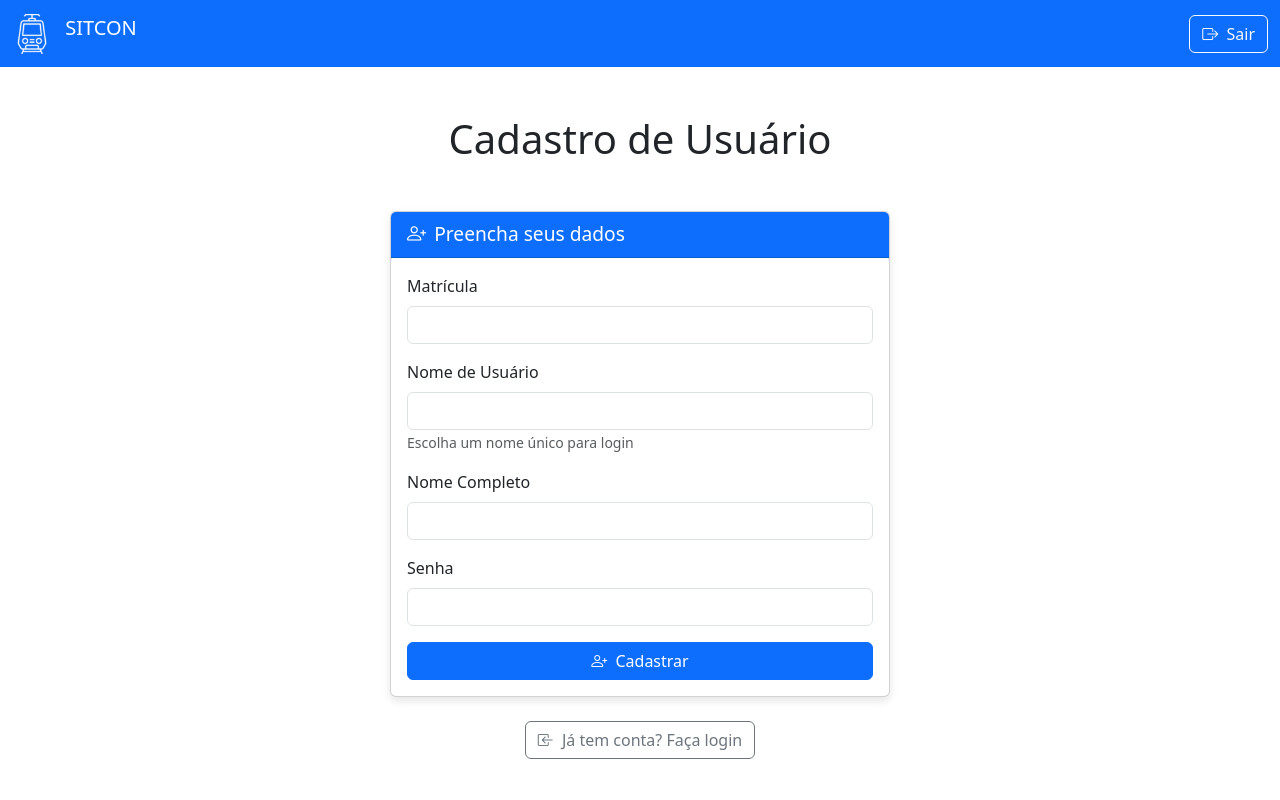
After one commit to raonim/sitcon_v2.1, a Flask app: page /cadastro in a window 1280 px wide. The commit adds this page. Run offline with Flask 3, Linux system fonts and the light colour scheme.

Commit message:
Adicionado botao de cadastro

```diff
--- a/app.py
+++ b/app.py
@@ -1,7 +1,9 @@
 from flask import Flask, render_template, request, redirect, url_for, session
 from sqlalchemy import inspect
-from models import db, AMV, Sinais
+from models import db, AMV, Sinais, Usuario, MatriculasValidas
 import csv
+from werkzeug.security import generate_password_hash
+from werkzeug.security import check_password_hash
 from flask import Flask, render_template, request, redirect, url_for, session, send_from_directory, flash
 
 app = Flask(__name__)
@@ -257,14 +259,17 @@ def login():
     erro = None
 
     if request.method == 'POST':
-        usuario = request.form['usuario']
+        login = request.form['usuario']
         senha = request.form['senha']
 
-        if usuario == USUARIO and senha == SENHA:
+        usuario = Usuario.query.filter_by(login=login).first()
+
+        if usuario and check_password_hash(usuario.senha, senha):
             session['logado'] = True
+            session['usuario_id'] = usuario.id  # Armazena o ID do usuário na sessão
             return redirect(url_for('sitcon'))
         else:
-            erro = 'Credenciais inválidas!'
+            erro = 'Credenciais inválidas ou usuário não cadastrado!'
 
     return render_template('login.html', erro=erro)
 
@@ -277,6 +282,45 @@ def sitcon():
     if not session.get('logado'):
         return redirect(url_for('login'))
     return render_template('sitcon.html')
+
+@app.route('/cadastro', methods=['GET', 'POST'])
+def cadastro():
+    if request.method == 'POST':
+        matricula = request.form.get('matricula')
+        login = request.form.get('login')
+        nome = request.form.get('nome')
+        senha = request.form.get('senha')
+
+        # Verifica se a matrícula NÃO existe na tabela de matrículas válidas
+        if not MatriculasValidas.query.filter_by(matricula=matricula).first():
+            flash('Matrícula não encontrada no sistema. Cadastro não permitido.', 'error')
+            return redirect(url_for('cadastro'))
+
+        # Verifica se a matrícula JÁ está cadastrada como usuário
+        if Usuario.query.filter_by(matricula=matricula).first():
+            flash('Esta matrícula já possui cadastro ativo.', 'error')
+            return redirect(url_for('cadastro'))
+
+        # Verifica se o login já existe
+        if Usuario.query.filter_by(login=login).first():
+            flash('Nome de usuário já em uso. Escolha outro.', 'error')
+            return redirect(url_for('cadastro'))
+
+        # Cria o usuário se passou nas validações
+        novo_usuario = Usuario(
+            matricula=matricula,
+            login=login,
+            nome=nome,
+            senha=generate_password_hash(senha)
+        )
+
+        db.session.add(novo_usuario)
+        db.session.commit()
+
+        flash('Cadastro realizado com sucesso!', 'success')
+        return redirect(url_for('login'))
+
+    return render_template('cadastro.html', titulo="Cadastro de Usuário")
 
 @app.route('/amv')
 def amv():
@@ -484,6 +528,7 @@ def sinal_detail(sinal_id):
 @app.route('/logout')
 def logout():
     session.pop('logado', None)
+    session.pop('usuario_id', None)
     return redirect(url_for('login'))
 
 if __name__ == '__main__':
--- /dev/null
+++ b/templates/cadastro.html
@@ -0,0 +1,123 @@
+<!DOCTYPE html>
+<html lang="pt-BR">
+  <head>
+    <meta charset="UTF-8" />
+    <meta name="viewport" content="width=device-width, initial-scale=1.0" />
+    <title>SITCON - Cadastro de Usuário</title>
+    <link
+      href="https://cdn.jsdelivr.net/npm/bootstrap@5.3.0/dist/css/bootstrap.min.css"
+      rel="stylesheet"
+    />
+    <link rel="stylesheet" href="https://cdn.jsdelivr.net/npm/bootstrap-icons@1.10.0/font/bootstrap-icons.css">
+    <style>
+        .card-header {
+            font-size: 1.2rem;
+        }
+        .card {
+            box-shadow: 0 4px 8px rgba(0,0,0,0.1);
+            height: 100%;
+        }
+        .table-responsive {
+            max-height: 300px;
+            overflow-y: auto;
+        }
+        .registro-grid {
+            display: grid;
+            grid-template-columns: repeat(2, 1fr);
+            gap: 20px;
+        }
+        @media (max-width: 768px) {
+            .registro-grid {
+                grid-template-columns: 1fr;
+            }
+        }
+        .form-container {
+            max-width: 500px;
+            margin: 0 auto;
+        }
+    </style>
+  </head>
+  <body>
+    <nav class="navbar bg-primary navbar-dark">
+      <div class="container-fluid">
+        <a class="navbar-brand" href="/sitcon">
+          <img
+            src="{{ url_for('static', filename='images/train3.png') }}"
+            alt="Logo SITCON"
+            width="40"
+            height="40"
+            class="d-inline-block align-text-top me-2"
+          />
+          SITCON
+        </a>
+
+        <div class="d-flex">
+          <a href="{{ url_for('logout') }}" class="btn btn-outline-light">
+            <i class="bi bi-box-arrow-right me-1"></i> Sair
+          </a>
+        </div>
+      </div>
+    </nav>
+
+    <div class="container mt-5">
+      <h1 class="text-center mb-5">Cadastro de Usuário</h1>
+
+      <div class="form-container">
+        {% with messages = get_flashed_messages(with_categories=true) %}
+          {% if messages %}
+            {% for category, message in messages %}
+              <div class="alert alert-{{ category }} alert-dismissible fade show">
+                {{ message }}
+                <button type="button" class="btn-close" data-bs-dismiss="alert" aria-label="Close"></button>
+              </div>
+            {% endfor %}
+          {% endif %}
+        {% endwith %}
+
+        <div class="card">
+          <div class="card-header bg-primary text-white">
+            <i class="bi bi-person-plus me-2"></i>Preencha seus dados
+          </div>
+          <div class="card-body">
+            <form method="POST" action="{{ url_for('cadastro') }}">
+              <div class="mb-3">
+                <label for="matricula" class="form-label">Matrícula</label>
+                <input type="text" class="form-control" id="matricula" name="matricula" required>
+              </div>
+
+              <div class="mb-3">
+                <label for="login" class="form-label">Nome de Usuário</label>
+                <input type="text" class="form-control" id="login" name="login" required>
+                <small class="text-muted">Escolha um nome único para login</small>
+              </div>
+
+              <div class="mb-3">
+                <label for="nome" class="form-label">Nome Completo</label>
+                <input type="text" class="form-control" id="nome" name="nome" required>
+              </div>
+
+              <div class="mb-3">
+                <label for="senha" class="form-label">Senha</label>
+                <input type="password" class="form-control" id="senha" name="senha" required>
+              </div>
+
+              <div class="d-grid gap-2">
+                <button type="submit" class="btn btn-primary">
+                  <i class="bi bi-person-plus me-1"></i> Cadastrar
+                </button>
+              </div>
+            </form>
+          </div>
+        </div>
+
+        <div class="mt-4 text-center">
+          <a href="{{ url_for('login') }}" class="btn btn-outline-secondary">
+            <i class="bi bi-box-arrow-in-left me-1"></i> Já tem conta? Faça login
+          </a>
+        </div>
+      </div>
+    </div>
+
+    <script src="https://cdn.jsdelivr.net/npm/bootstrap@5.3.0/dist/js/bootstrap.bundle.min.js"></script>
+  </body>
+</html>
--- a/templates/login.html
+++ b/templates/login.html
@@ -44,6 +44,11 @@
               />
             </div>
             <button type="submit" class="btn btn-primary w-100">Entrar</button>
+            <div class="text-center">
+              <a href="{{ url_for('cadastro') }}" class="btn btn-outline-secondary w-100">
+                Criar nova conta
+              </a>
+            </div>
           </form>
         </div>
       </div>
```
Also changed, not shown: models.py (+15 -0 lines), instance/sitcon.db.
